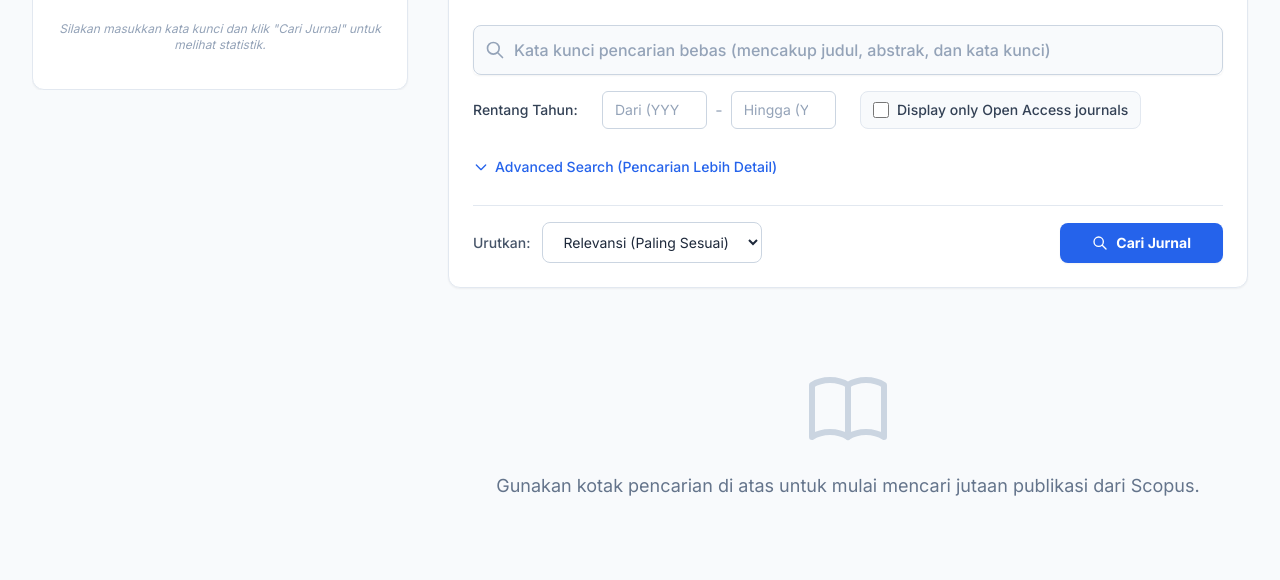
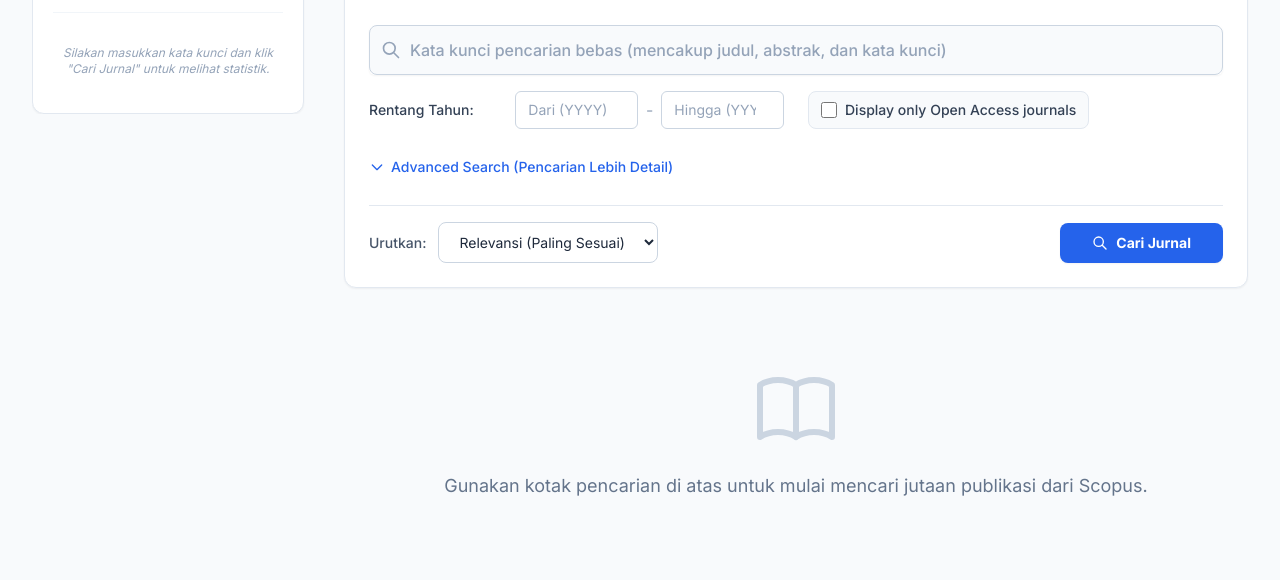
Before and after one commit to adityaeks/CariJurnal, a website: page frontend/search.html in a window 1280 px wide. Shown: the part 259-839 px from the top of the page. Drawn offline with nearby package versions, Linux system fonts and the light colour scheme.

Commit message:
feat: add landing and search pages with dark mode support and responsive UI

```diff
--- a/frontend/search.html
+++ b/frontend/search.html
@@ -75,7 +75,7 @@
         <div class="grid grid-cols-1 lg:grid-cols-12 gap-8 items-start">
 
             <!-- LEFT COLUMN: INSIGHT PANEL -->
-            <div id="insightPanel" class="lg:col-span-4 sticky top-6 max-h-[85vh] overflow-y-auto pr-2 custom-scrollbar">
+            <div id="insightPanel" class="lg:col-span-3 sticky top-6 max-h-[85vh] overflow-y-auto pr-2 custom-scrollbar">
                 <!-- Insight Skeleton Loader -->
                 <div id="insightLoading" class="hidden bg-white dark:bg-slate-800 rounded-xl shadow-sm border border-slate-200 dark:border-slate-700 p-6 flex flex-col justify-center items-center h-48 space-y-4">
                     <div class="animate-spin rounded-full h-8 w-8 border-b-2 border-blue-600 dark:border-blue-400"></div>
@@ -98,7 +98,7 @@
             </div>
 
             <!-- RIGHT COLUMN: SEARCH & RESULTS -->
-            <div id="mainFormAndResults" class="lg:col-span-8 space-y-6 lg:transform lg:translate-x-0 transition-transform duration-300">
+            <div id="mainFormAndResults" class="lg:col-span-9 space-y-6 lg:transform lg:translate-x-0 transition-transform duration-300">
 
                 <div class="bg-white dark:bg-slate-800 rounded-xl shadow-sm border border-slate-200 dark:border-slate-700 p-6 transition-colors">
                     <form id="searchForm" class="flex flex-col gap-5">
```
Also changed, not shown: frontend/landing.html (+1 -1 lines).
